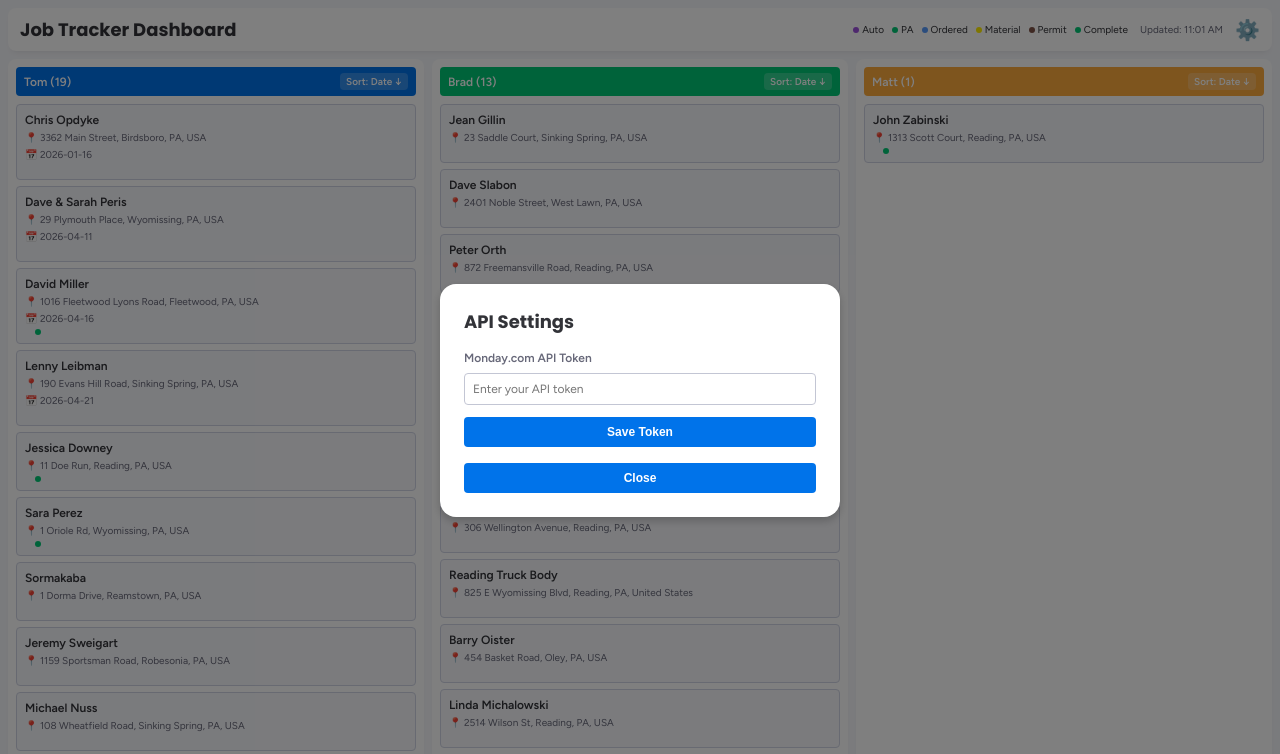
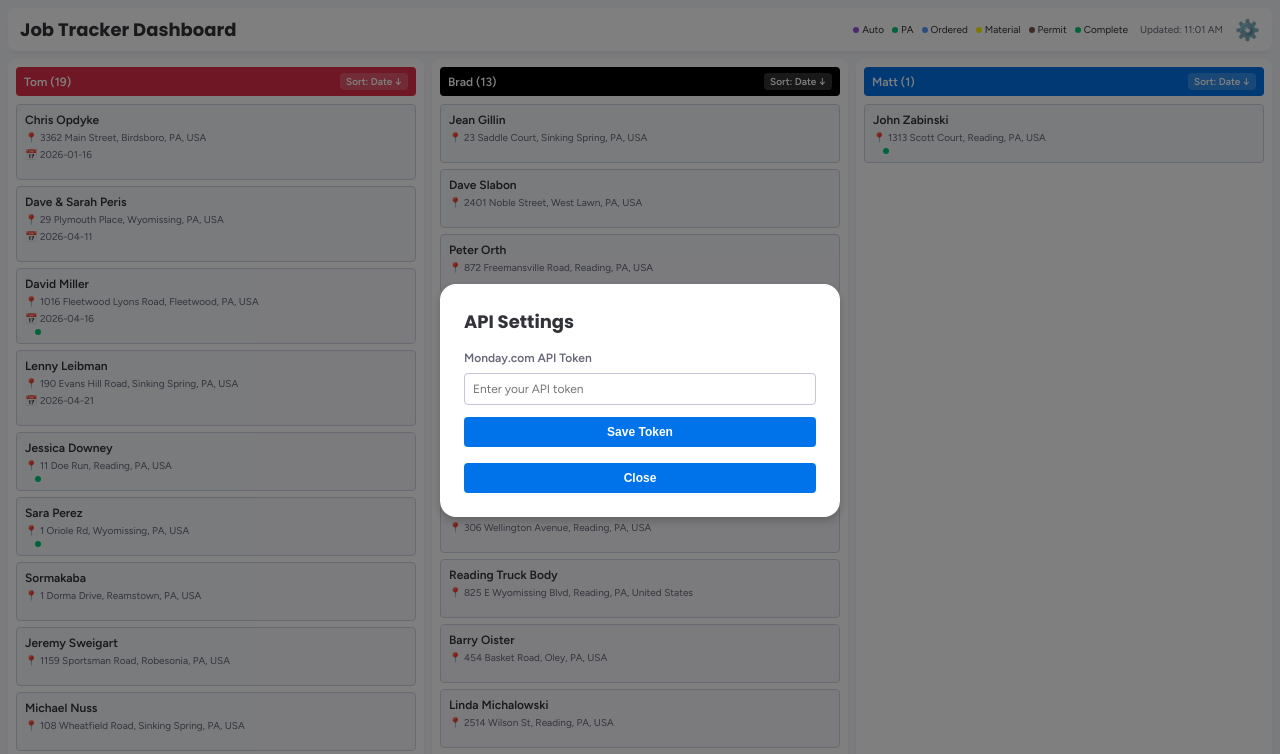
Before and after one commit to AKAFence/Estimator-Schedule, a plain HTML site: page index.html in a window 1280 px wide. Shown: the top 754 px of the page. Drawn offline with Linux system fonts and the light colour scheme.

Commit message:
Update index.html

```diff
--- a/index.html
+++ b/index.html
@@ -105,15 +105,15 @@
         }
 
         .column-header.tom {
-            background: #0073ea;
+            background: #df2f4a;
         }
 
         .column-header.brad {
-            background: #00c875;
+            background: #000000;
         }
 
         .column-header.matt {
-            background: #fdab3d;
+            background: #0073ea;
         }
 
         .sort-toggle {
```
